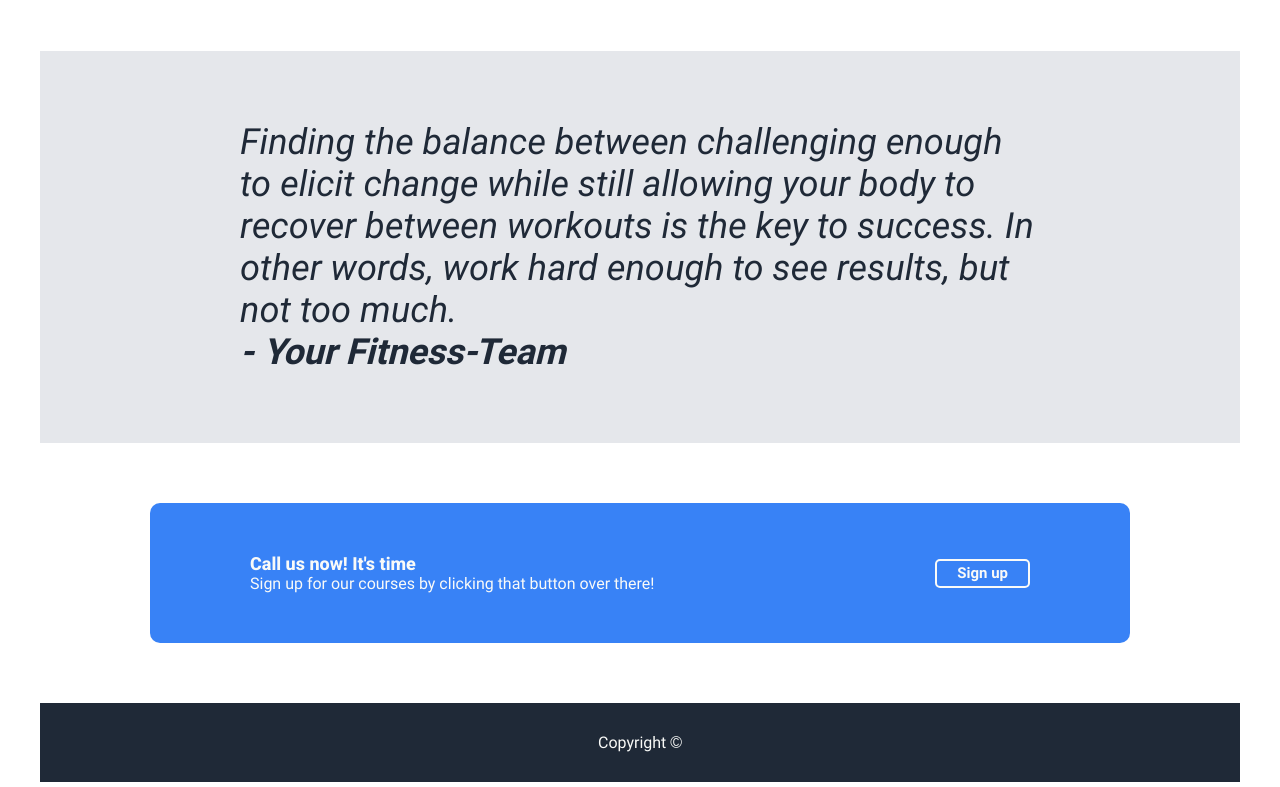
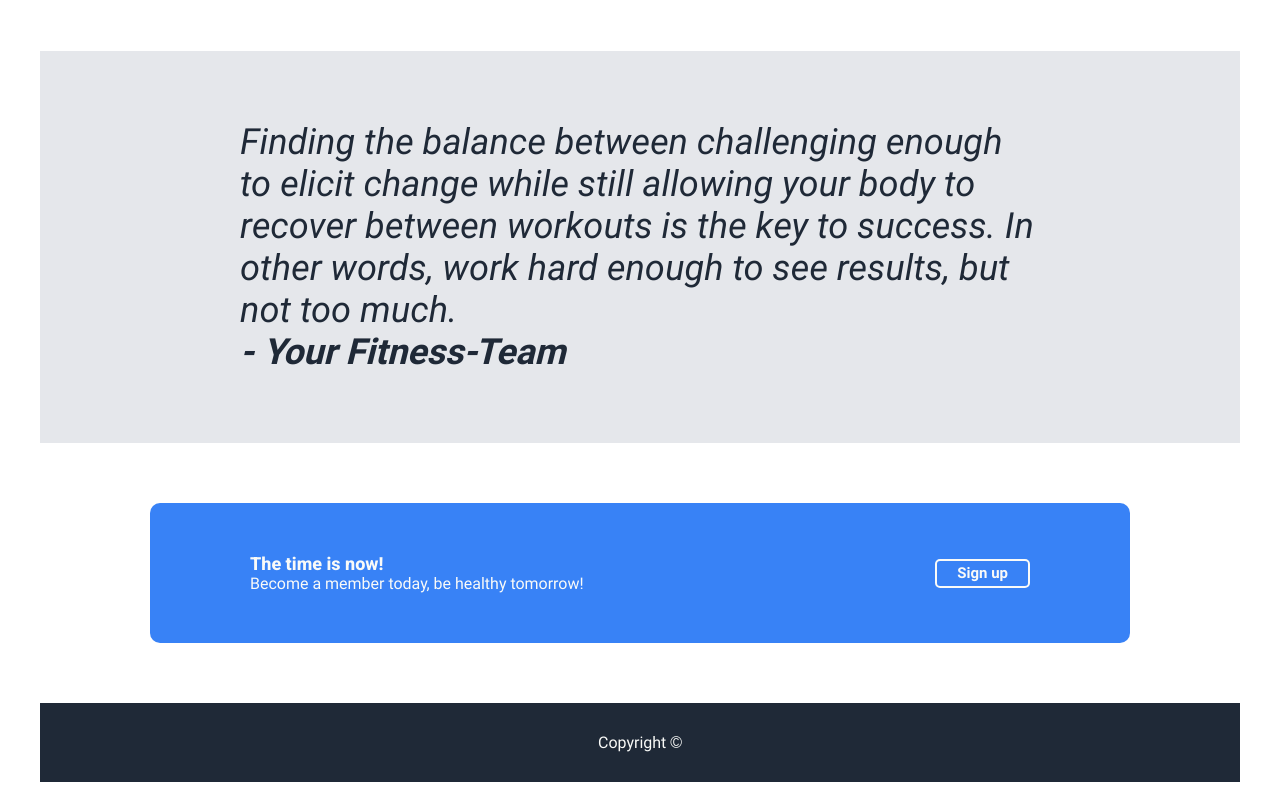
Before and after one commit to eugene-IT-creator/fitness, a plain HTML site: page index.html in a window 1280 px wide. Shown: the part 673-1460 px from the top of the page. Drawn offline with Linux system fonts and the light colour scheme.

Commit message:
text updates of sign up section

```diff
--- a/index.html
+++ b/index.html
@@ -63,8 +63,8 @@
     <section class="action">
         <div class="container">
             <div class="action-info">
-                <h4>Call us now! It's time</h4>
-                <p>Sign up for our courses by clicking that button over there!</p>
+                <h4>The time is now!</h4>
+                <p>Become a member today, be healthy tomorrow!</p>
             </div>
             <a href="#" class="sign-up-link">Sign up</a>
         </div>
```
